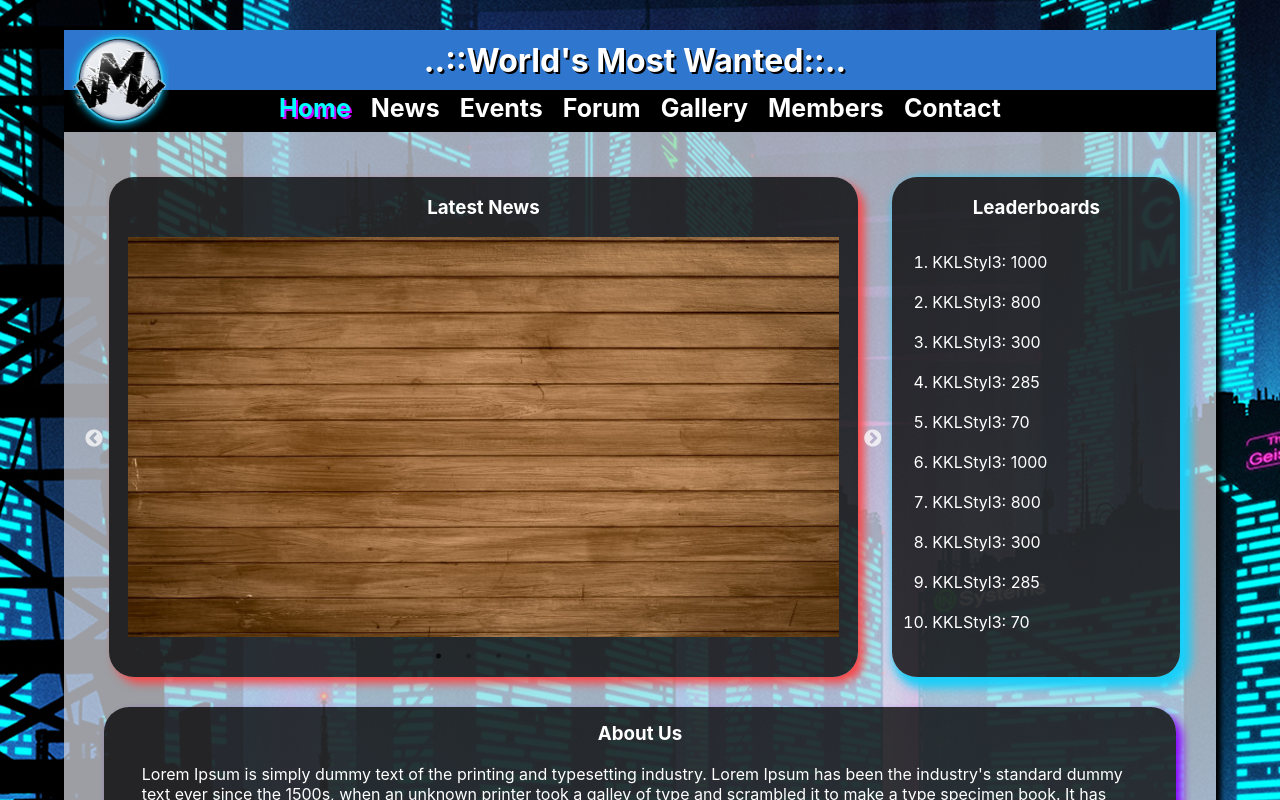
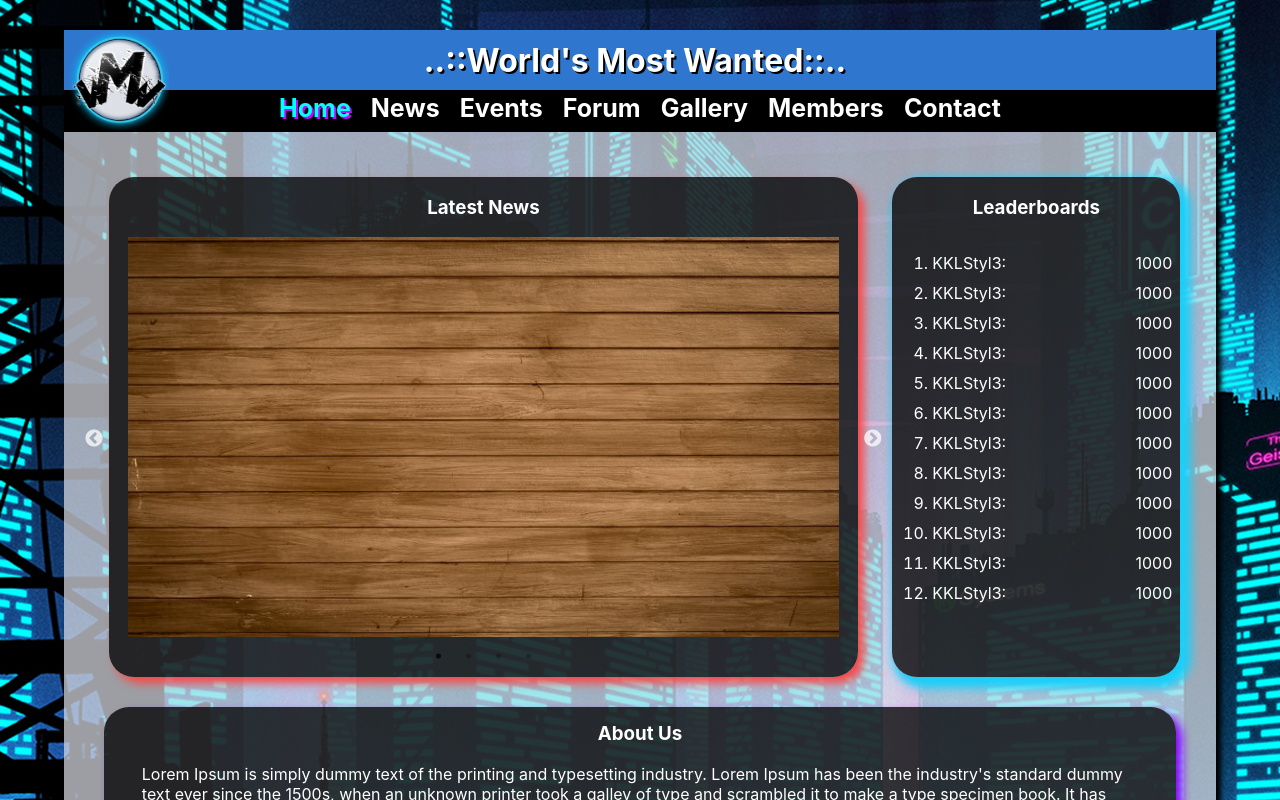
Before and after one commit to KKalarasL/wMw, a React (Create React App) app: page / in a window 1280 px wide. Shown: the top 800 px of the page. Built offline with nearby package versions, Linux system fonts and the light colour scheme.

Commit message:
Fixing Home Page Scores

```diff
--- a/src/App.js
+++ b/src/App.js
@@ -41,16 +41,18 @@ class App extends Component {
           <div style={{width: '25%', height: '500px', margin: '45px 3% 0px', borderRadius: '25px', boxShadow: '6px 6px 10px 5px #19cff9', backgroundColor: '#000000c4'}}>
             <h3 style={{color: 'white', textAlign: 'center'}}>Leaderboards</h3>
             <ol style={{color: 'white'}}>
-              <li style={{height: '40px', paddingTop: '15px'}}>KKLStyl3:   1000</li>
-              <li style={{height: '40px'}}>                    KKLStyl3:   800</li>
-              <li style={{height: '40px'}}>                    KKLStyl3:   300</li>
-              <li style={{height: '40px'}}>                    KKLStyl3:   285</li>
-              <li style={{height: '40px'}}>                    KKLStyl3:   70</li>
-              <li style={{height: '40px'}}>                    KKLStyl3:   1000</li>
-              <li style={{height: '40px'}}>                    KKLStyl3:   800</li>
-              <li style={{height: '40px'}}>                    KKLStyl3:   300</li>
-              <li style={{height: '40px'}}>                    KKLStyl3:   285</li>
-              <li style={{height: '40px'}}>                    KKLStyl3:   70</li>
+              <li><div style={{display: 'flex', height: '30px'}}><p>KKLStyl3:</p><p style={{width: '67%', textAlign: 'right'}}>1000</p></div></li>
+              <li><div style={{display: 'flex', height: '30px'}}><p>KKLStyl3:</p><p style={{width: '67%', textAlign: 'right'}}>1000</p></div></li>
+              <li><div style={{display: 'flex', height: '30px'}}><p>KKLStyl3:</p><p style={{width: '67%', textAlign: 'right'}}>1000</p></div></li>
+              <li><div style={{display: 'flex', height: '30px'}}><p>KKLStyl3:</p><p style={{width: '67%', textAlign: 'right'}}>1000</p></div></li>
+              <li><div style={{display: 'flex', height: '30px'}}><p>KKLStyl3:</p><p style={{width: '67%', textAlign: 'right'}}>1000</p></div></li>
+              <li><div style={{display: 'flex', height: '30px'}}><p>KKLStyl3:</p><p style={{width: '67%', textAlign: 'right'}}>1000</p></div></li>
+              <li><div style={{display: 'flex', height: '30px'}}><p>KKLStyl3:</p><p style={{width: '67%', textAlign: 'right'}}>1000</p></div></li>
+              <li><div style={{display: 'flex', height: '30px'}}><p>KKLStyl3:</p><p style={{width: '67%', textAlign: 'right'}}>1000</p></div></li>
+              <li><div style={{display: 'flex', height: '30px'}}><p>KKLStyl3:</p><p style={{width: '67%', textAlign: 'right'}}>1000</p></div></li>
+              <li><div style={{display: 'flex', height: '30px'}}><p>KKLStyl3:</p><p style={{width: '67%', textAlign: 'right'}}>1000</p></div></li>
+              <li><div style={{display: 'flex', height: '30px'}}><p>KKLStyl3:</p><p style={{width: '67%', textAlign: 'right'}}>1000</p></div></li>
+              <li><div style={{display: 'flex', height: '30px'}}><p>KKLStyl3:</p><p style={{width: '67%', textAlign: 'right'}}>1000</p></div></li>
             </ol>
           </div>
         </div>
```
